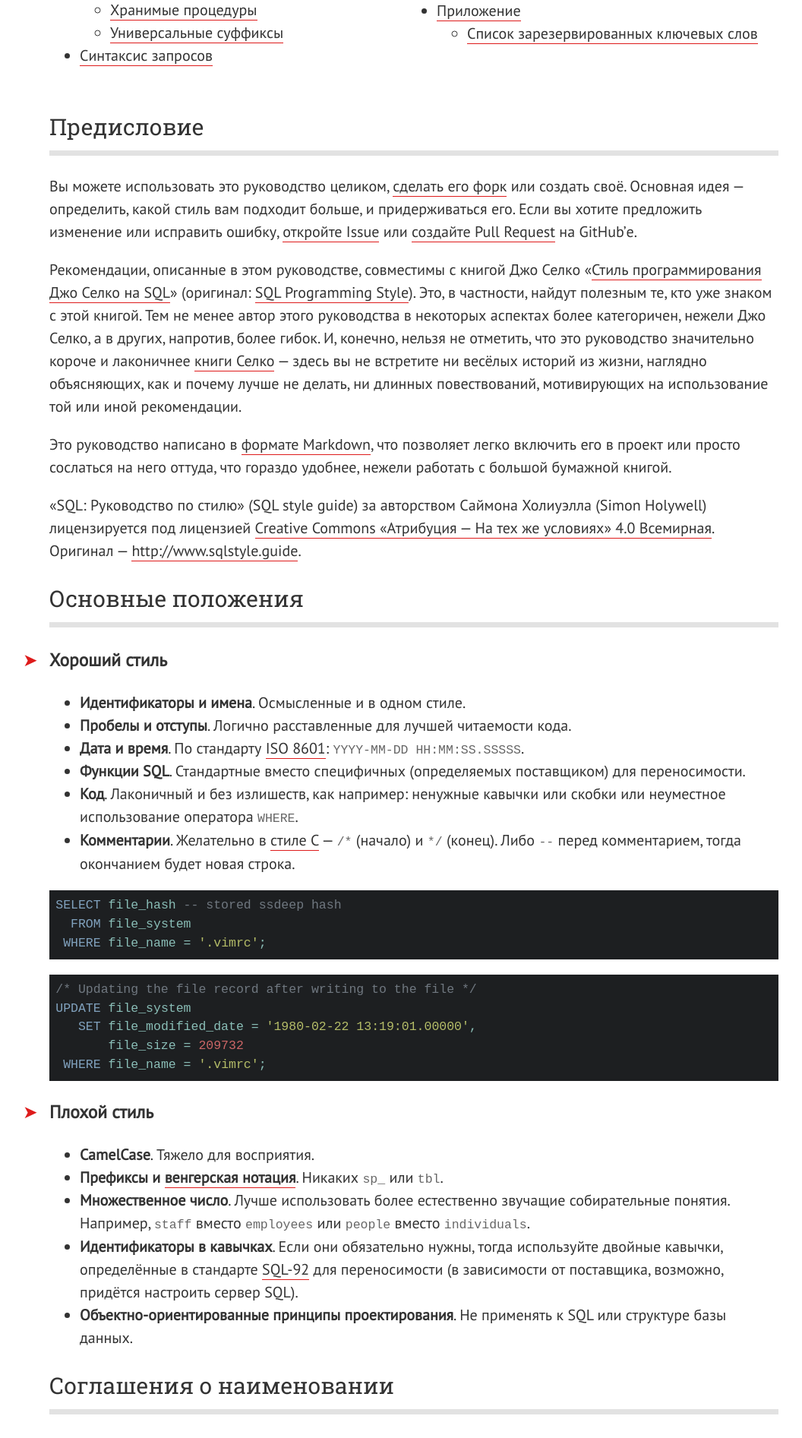
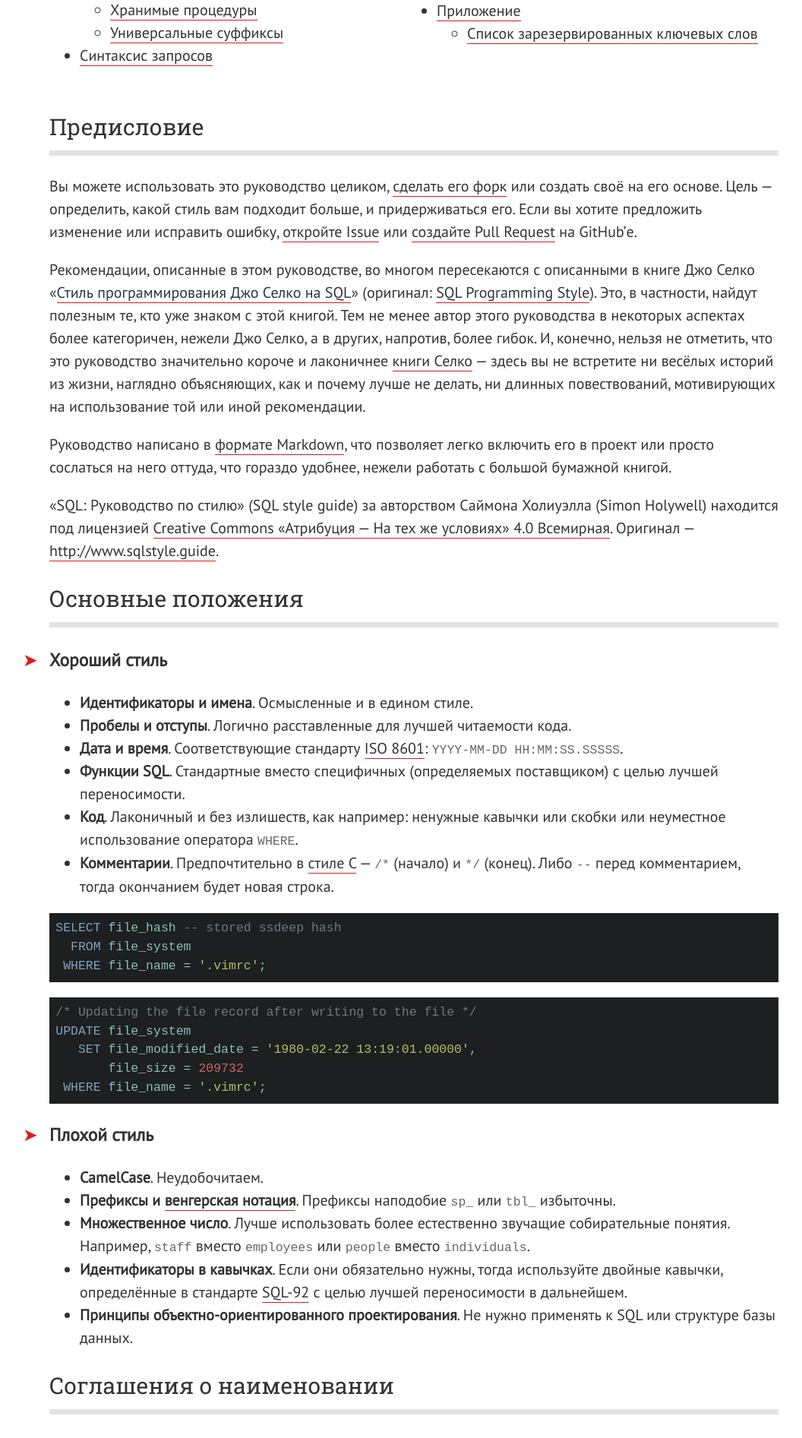
Before and after one commit to treffynnon/sqlstyle.guide, a Jekyll site: the page built from ru/index.md, in a window 1280 px wide. Shown: the part 539-2432 px from the top of the page at 76% size, without its empty margins (95-1151 px from the left). Built offline with Jekyll 4.4.1, drawn with Linux system fonts in a browser that asks for light colours; nearby versions of some CDN libraries; some web fonts are replaced; comment, search, counter and statistics services are not loaded; some of the changed text lies outside the part shown.

Commit message:
Improve translation and formatting

````diff
--- a/_includes/sqlstyle.guide.ru.md
+++ b/_includes/sqlstyle.guide.ru.md
@@ -4,24 +4,24 @@
 
 ## Предисловие
 
-Вы можете использовать это руководство целиком, [сделать его форк][fork] или создать своё. Основная идея — определить, какой стиль вам подходит больше, и придерживаться его. Если вы хотите предложить изменение или исправить ошибку, [откройте Issue][issue] или [создайте Pull Request][pull] на GitHub'е.
+Вы можете использовать это руководство целиком, [сделать его форк][fork] или создать своё на его основе. Цель — определить, какой стиль вам подходит больше, и придерживаться его. Если вы хотите предложить изменение или исправить ошибку, [откройте Issue][issue] или [создайте Pull Request][pull] на GitHub'е.
 
-Рекомендации, описанные в этом руководстве, совместимы с книгой Джо Селко «[Стиль программирования Джо Селко на SQL][celko-ru]» (оригинал: [SQL Programming Style][celko]). Это, в частности, найдут полезным те, кто уже знаком с этой книгой. Тем не менее автор этого руководства в некоторых аспектах более категоричен, нежели Джо Селко, а в других, напротив, более гибок. И, конечно, нельзя не отметить, что это руководство значительно короче и лаконичнее [книги Селко][celko-ru] — здесь вы не встретите ни весёлых историй из жизни, наглядно объясняющих, как и почему лучше не делать, ни длинных повествований, мотивирующих на использование той или иной рекомендации.
+Рекомендации, описанные в этом руководстве, во многом пересекаются с описанными в книге Джо Селко «[Стиль программирования Джо Селко на SQL][celko-ru]» (оригинал: [SQL Programming Style][celko]). Это, в частности, найдут полезным те, кто уже знаком с этой книгой. Тем не менее автор этого руководства в некоторых аспектах более категоричен, нежели Джо Селко, а в других, напротив, более гибок. И, конечно, нельзя не отметить, что это руководство значительно короче и лаконичнее [книги Селко][celko-ru] — здесь вы не встретите ни весёлых историй из жизни, наглядно объясняющих, как и почему лучше не делать, ни длинных повествований, мотивирующих на использование той или иной рекомендации.
 
-Это руководство написано в [формате Markdown][dl-md], что позволяет легко включить его в проект или просто сослаться на него оттуда, что гораздо удобнее, нежели работать с большой бумажной книгой.
+Руководство написано в [формате Markdown][dl-md], что позволяет легко включить его в проект или просто сослаться на него оттуда, что гораздо удобнее, нежели работать с большой бумажной книгой.
 
-«SQL: Руководство по стилю» (SQL style guide) за авторством Саймона Холиуэлла (Simon Holywell) лицензируется под лицензией [Creative Commons «Атрибуция — На тех же условиях» 4.0 Всемирная][licence-ru]. Оригинал — [http://www.sqlstyle.guide][sqlstyleguide].
+«SQL: Руководство по стилю» (SQL style guide) за авторством Саймона Холиуэлла (Simon Holywell) находится под лицензией [Creative Commons «Атрибуция — На тех же условиях» 4.0 Всемирная][licence-ru]. Оригинал — [http://www.sqlstyle.guide][sqlstyleguide].
 
 ## Основные положения
 
 ### Хороший стиль
 
-* **Идентификаторы и имена**. Осмысленные и в одном стиле.
+* **Идентификаторы и имена**. Осмысленные и в едином стиле.
 * **Пробелы и отступы**. Логично расставленные для лучшей читаемости кода.
-* **Дата и время**. По стандарту [ISO 8601][iso-8601-ru]: `YYYY-MM-DD HH:MM:SS.SSSSS`.
-* **Функции SQL**. Стандартные вместо специфичных (определяемых поставщиком) для переносимости.
+* **Дата и время**. Соответствующие стандарту [ISO 8601][iso-8601-ru]: `YYYY-MM-DD HH:MM:SS.SSSSS`.
+* **Функции SQL**. Стандартные вместо специфичных (определяемых поставщиком) с целью лучшей переносимости.
 * **Код**. Лаконичный и без излишеств, как например: ненужные кавычки или скобки или неуместное использование оператора `WHERE`.
-* **Комментарии**. Желательно в [стиле C][c-style-comments-ru] — `/*` (начало) и `*/` (конец). Либо `--` перед комментарием, тогда окончанием будет новая строка.
+* **Комментарии**. Предпочтительно в [стиле C][c-style-comments-ru] — `/*` (начало) и `*/` (конец). Либо `--` перед комментарием, тогда окончанием будет новая строка.
 
 ```sql
 SELECT file_hash -- stored ssdeep hash
@@ -38,23 +38,23 @@
 
 ### Плохой стиль
 
-* **CamelCase**. Тяжело для восприятия.
-* **Префиксы и [венгерская нотация][hungarian-notation-ru]**. Никаких `sp_` или `tbl`.
+* **CamelCase**. Неудобочитаем.
+* **Префиксы и [венгерская нотация][hungarian-notation-ru]**. Префиксы наподобие `sp_` или `tbl_` избыточны.
 * **Множественное число**. Лучше использовать более естественно звучащие собирательные понятия. Например, `staff` вместо `employees` или `people` вместо `individuals`.
-* **Идентификаторы в кавычках**. Если они обязательно нужны, тогда используйте двойные кавычки, определённые в стандарте [SQL-92][sql-92-ru] для переносимости (в зависимости от поставщика, возможно, придётся настроить сервер SQL).
-* **Объектно-ориентированные принципы проектирования**. Не применять к SQL или структуре базы данных.
+* **Идентификаторы в кавычках**. Если они обязательно нужны, тогда используйте двойные кавычки, определённые в стандарте [SQL-92][sql-92-ru] с целью лучшей переносимости в дальнейшем.
+* **Принципы объектно-ориентированного проектирования**. Не нужно применять к SQL или структуре базы данных.
 
 ## Соглашения о наименовании
 
 ### Общее
 
-* Убедитесь в том, что имя уникально и его нет в [списке зарезервированных ключевых слов][reserved-keywords].
-* Ограничивайте длину имени 30 байтами (это 30 символов, если не используется многобайтовый набор символов).
-* Начинайте имена с буквы и не заканчивайте их символом подчёркивания.
-* Используйте в именах только буквы, цифры и символ подчёркивания.
-* Избегайте нескольких подряд идущих символов подчёркивания.
-* Используйте символ подчёркивания там, где вы бы поставили пробел в реальной жизни (например, `first name` станет `first_name`).
-* Избегайте сокращений. Если их всё же нужно использовать, убедитесь в том, что они общепонятны.
+* **Убедитесь** в том, что имя уникально и его нет в [списке зарезервированных ключевых слов][reserved-keywords].
+* **Ограничивайте** длину имени 30 байтами (это 30 символов, если не используется многобайтовый набор символов).
+* **Начинайте** имена с буквы и **не заканчивайте** их символом подчёркивания.
+* **Используйте** в именах только буквы, цифры и символ подчёркивания.
+* **Избегайте** нескольких подряд идущих символов подчёркивания.
+* **Используйте** символ подчёркивания там, где вы бы поставили пробел в реальной жизни (например, `first name` станет `first_name`).
+* **Избегайте** сокращений. Если их всё же нужно использовать, убедитесь в том, что они общепонятны.
 
 ```sql
 SELECT first_name
@@ -96,12 +96,12 @@
 
 ### Хранимые процедуры
 
-* Имя должно содержать глагол.
-* Не используйте описательные префиксы вида `sp_` и венгерскую нотацию в целом.
+* Имя **должно** содержать глагол.
+* **Не используйте** описательные префиксы вида `sp_` и венгерскую нотацию в целом.
 
 ### Универсальные суффиксы
 
-Приведённые ниже суффиксы универсальны, что гарантирует простоту понимания значения столбцов из кода SQL. Используйте их, когда это уместно.
+Приведённые ниже суффиксы универсальны, что гарантирует простоту понимания значения столбцов из кода SQL.
 
 * `_id` — уникальный идентификатор, например первичный ключ.
 * `_status` — флаг или любой статус, например `publication_status`.
@@ -244,10 +244,10 @@
 
 ### Формальные тонкости
 
-* Используйте `BETWEEN`, где возможно, вместо нагромождения условий `AND`.
-* Таким же образом старайтесь использовать `IN()` вместо `OR`.
-* Используйте `CASE`, если значение должно быть интерпретировано до окончания выполнения запроса. С помощью `CASE` можно также формировать сложные логические структуры.
-* По возможности избегайте использования `UNION` и временных таблиц.
+* **Используйте** `BETWEEN`, где возможно, вместо нагромождения условий `AND`.
+* Таким же образом старайтесь **использовать** `IN()` вместо `OR`.
+* **Используйте** `CASE`, если значение должно быть интерпретировано до окончания выполнения запроса. С помощью `CASE` можно также формировать сложные логические структуры.
+* По возможности **избегайте** использования `UNION` и временных таблиц.
 
 ```sql
 SELECT CASE postcode
````
Also changed, not shown: other parts of _includes/sqlstyle.guide.ru.md (+38 -38 lines).
